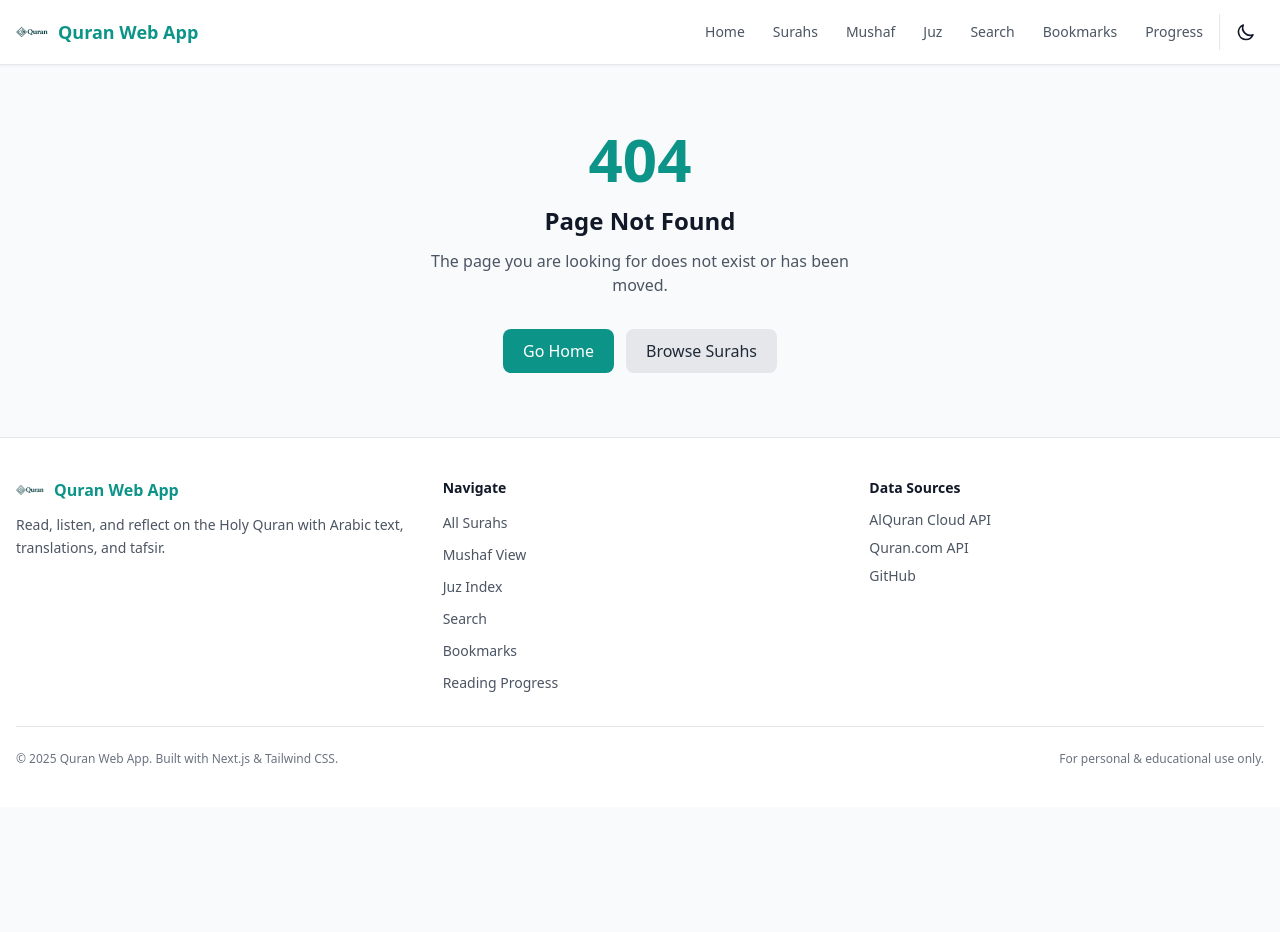
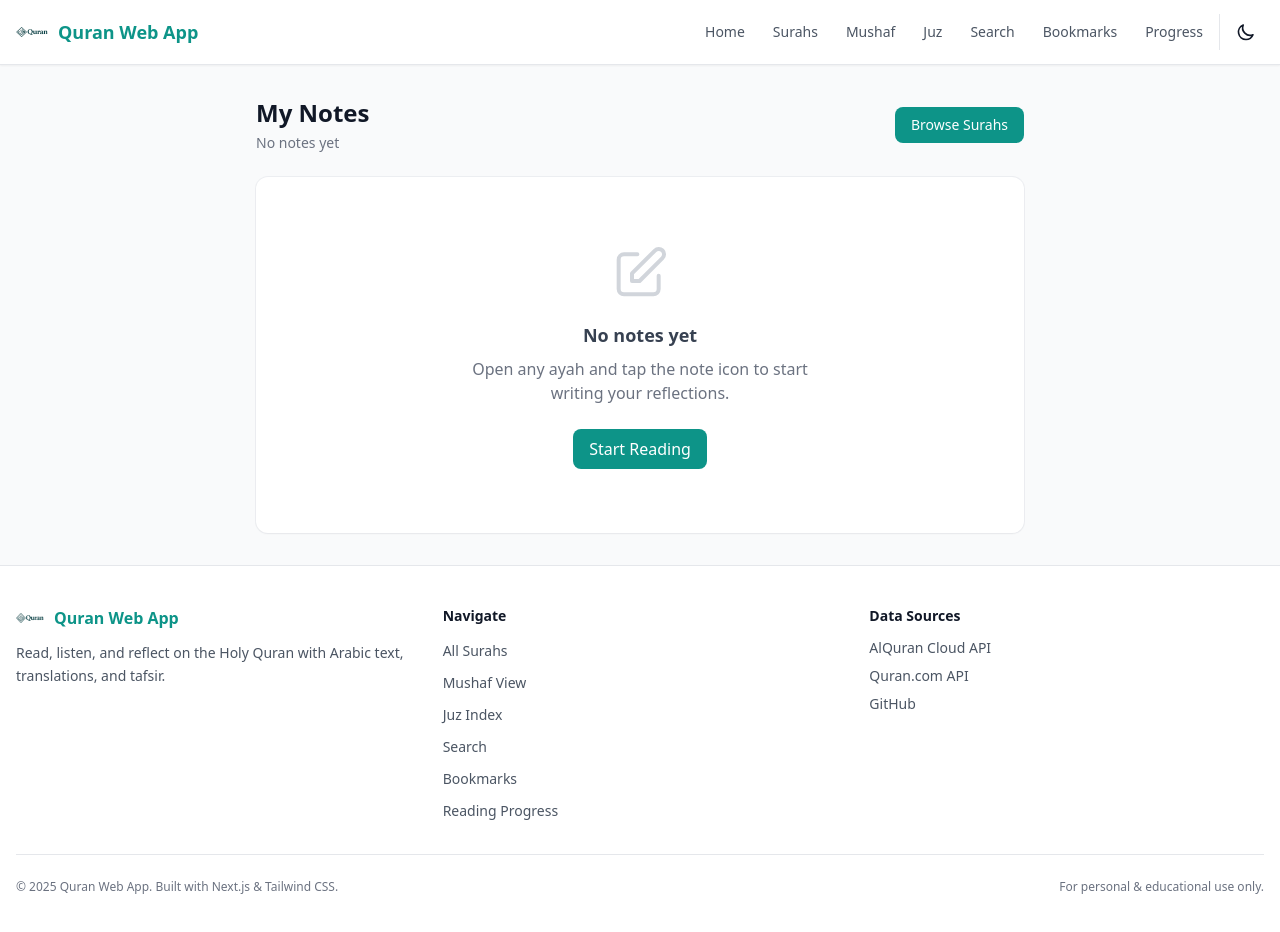
Before and after one commit to maidulcu/Quran-Web-App, a Next.js app: page /notes in a window 1280 px wide. Before the commit this address had no page. Shown: the top 932 px of the page. Before the commit the page ends 807 px from the top, so only its background shows below. Built offline with nearby package versions, Linux system fonts and the light colour scheme.

Commit message:
feat: note-taking on verses — personal notes per ayah with /notes page

```diff
--- /dev/null
+++ b/app/components/AyahNote.js
@@ -0,0 +1,90 @@
+'use client';
+import { useState, useRef, useEffect } from 'react';
+
+export default function AyahNote({ note, onSave, onDelete }) {
+  const [editing, setEditing] = useState(!note);
+  const [text, setText] = useState(note?.text || '');
+  const textareaRef = useRef(null);
+
+  useEffect(() => {
+    if (editing && textareaRef.current) {
+      textareaRef.current.focus();
+      textareaRef.current.style.height = 'auto';
+      textareaRef.current.style.height = textareaRef.current.scrollHeight + 'px';
+    }
+  }, [editing]);
+
+  const handleSave = () => {
+    const trimmed = text.trim();
+    if (trimmed) {
+      onSave(trimmed);
+    } else {
+      onDelete();
+    }
+    setEditing(false);
+  };
+
+  const handleDelete = () => {
+    setText('');
+    onDelete();
+    setEditing(false);
+  };
+
+  if (!editing && !note) return null;
+
+  return (
+    <div className="mt-3 border-t border-gray-100 dark:border-gray-700/50 pt-3">
+      {editing ? (
+        <div>
+          <textarea
+            ref={textareaRef}
+            value={text}
+            onChange={(e) => {
+              setText(e.target.value);
+              e.target.style.height = 'auto';
+              e.target.style.height = e.target.scrollHeight + 'px';
+            }}
+            placeholder="Write a note about this ayah..."
+            className="w-full bg-gray-50 dark:bg-gray-700/50 border border-gray-200 dark:border-gray-600 rounded-lg p-3 text-sm text-gray-800 dark:text-gray-200 placeholder:text-gray-400 resize-none outline-none focus:ring-2 focus:ring-teal-500 dark:focus:ring-teal-400"
+            rows={2}
+          />
+          <div className="flex items-center gap-2 mt-2">
+            <button
+              onClick={handleSave}
+              className="text-xs px-3 py-1 rounded-full bg-teal-600 text-white hover:bg-teal-700 transition-colors"
+            >
+              Save
+            </button>
+            <button
+              onClick={() => { setText(note?.text || ''); setEditing(false); }}
+              className="text-xs px-3 py-1 rounded-full bg-gray-100 dark:bg-gray-700 text-gray-600 dark:text-gray-400 hover:bg-gray-200 dark:hover:bg-gray-600 transition-colors"
+            >
+              Cancel
+            </button>
+            {note && (
+              <button
+                onClick={handleDelete}
+                className="text-xs px-3 py-1 rounded-full bg-red-50 dark:bg-red-900/20 text-red-600 dark:text-red-400 hover:bg-red-100 dark:hover:bg-red-900/40 transition-colors"
+              >
+                Delete
+              </button>
+            )}
+          </div>
+        </div>
+      ) : (
+        <div
+          className="group cursor-pointer"
+          onClick={() => setEditing(true)}
+        >
+          <div className="flex items-center gap-2 mb-1">
+            <svg className="w-3 h-3 text-yellow-500" fill="currentColor" viewBox="0 0 24 24"><path d="M14 2H6a2 2 0 00-2 2v16a2 2 0 002 2h12a2 2 0 002-2V8l-6-6zm-1 2l5 5h-5V4zM6 20V4h5v7h7v9H6z"/></svg>
+            <span className="text-xs font-medium text-gray-400 dark:text-gray-500">My Note</span>
+          </div>
+          <p className="text-sm text-gray-600 dark:text-gray-400 leading-relaxed whitespace-pre-wrap group-hover:text-teal-600 dark:group-hover:text-teal-400 transition-colors">
+            {note.text}
+          </p>
+        </div>
+      )}
+    </div>
+  );
+}
--- /dev/null
+++ b/app/hooks/useNotes.js
@@ -0,0 +1,66 @@
+'use client';
+import { useState, useEffect, useCallback } from 'react';
+
+const NOTES_KEY = 'quranNotes';
+
+export function useNotes() {
+  const [notes, setNotes] = useState({});
+  const [loaded, setLoaded] = useState(false);
+
+  useEffect(() => {
+    try {
+      const saved = localStorage.getItem(NOTES_KEY);
+      if (saved) setNotes(JSON.parse(saved));
+    } catch {}
+    setLoaded(true);
+  }, []);
+
+  const persist = useCallback((next) => {
+    try {
+      localStorage.setItem(NOTES_KEY, JSON.stringify(next));
+    } catch {}
+  }, []);
+
+  const getNote = useCallback((surah, ayah) => {
+    return notes[`${surah}:${ayah}`] || null;
+  }, [notes]);
+
+  const saveNote = useCallback((surah, ayah, text) => {
+    const key = `${surah}:${ayah}`;
+    const now = Date.now();
+    setNotes(prev => {
+      const existing = prev[key];
+      const next = {
+        ...prev,
+        [key]: {
+          text,
+          createdAt: existing?.createdAt || now,
+          updatedAt: now,
+        },
+      };
+      persist(next);
+      return next;
+    });
+  }, [persist]);
+
+  const deleteNote = useCallback((surah, ayah) => {
+    const key = `${surah}:${ayah}`;
+    setNotes(prev => {
+      const next = { ...prev };
+      delete next[key];
+      persist(next);
+      return next;
+    });
+  }, [persist]);
+
+  const allNotes = Object.entries(notes)
+    .map(([key, val]) => {
+      const [surah, ayah] = key.split(':').map(Number);
+      return { surah, ayah, ...val };
+    })
+    .sort((a, b) => b.updatedAt - a.updatedAt);
+
+  const count = allNotes.length;
+
+  return { notes, loaded, getNote, saveNote, deleteNote, allNotes, count };
+}
--- /dev/null
+++ b/app/notes/page.js
@@ -0,0 +1,71 @@
+'use client';
+import Link from 'next/link';
+import { useNotes } from '../hooks/useNotes';
+
+export default function NotesPage() {
+  const { allNotes, count } = useNotes();
+
+  return (
+    <div className="container mx-auto px-4 py-8">
+      <div className="max-w-3xl mx-auto">
+        <div className="flex items-center justify-between mb-6">
+          <div>
+            <h1 className="text-2xl font-bold text-gray-900 dark:text-white">My Notes</h1>
+            <p className="text-sm text-gray-500 dark:text-gray-400 mt-1">
+              {count === 0 ? 'No notes yet' : `${count} note${count === 1 ? '' : 's'}`}
+            </p>
+          </div>
+          <Link
+            href="/surahs"
+            className="text-sm px-4 py-2 rounded-lg bg-teal-600 text-white hover:bg-teal-700 transition-colors"
+          >
+            Browse Surahs
+          </Link>
+        </div>
+
+        {allNotes.length === 0 ? (
+          <div className="text-center py-16 bg-white dark:bg-gray-800 rounded-xl shadow-sm ring-1 ring-gray-200/60 dark:ring-gray-700/60">
+            <svg className="w-16 h-16 mx-auto mb-4 text-gray-300 dark:text-gray-600" fill="none" stroke="currentColor" viewBox="0 0 24 24">
+              <path strokeLinecap="round" strokeLinejoin="round" strokeWidth={1.5} d="M11 5H6a2 2 0 00-2 2v11a2 2 0 002 2h11a2 2 0 002-2v-5m-1.414-9.414a2 2 0 112.828 2.828L11.828 15H9v-2.828l8.586-8.586z" />
+            </svg>
+            <h2 className="text-lg font-semibold text-gray-700 dark:text-gray-300 mb-2">No notes yet</h2>
+            <p className="text-gray-500 dark:text-gray-400 mb-6 max-w-sm mx-auto">
+              Open any ayah and tap the note icon to start writing your reflections.
+            </p>
+            <Link
+              href="/surahs"
+              className="inline-flex items-center gap-2 px-4 py-2 rounded-lg bg-teal-600 text-white hover:bg-teal-700 transition-colors"
+            >
+              Start Reading
+            </Link>
+          </div>
+        ) : (
+          <div className="space-y-3">
+            {allNotes.map((note) => (
+              <Link
+                key={`${note.surah}:${note.ayah}`}
+                href={`/surah/${note.surah}#ayah-${note.ayah}`}
+                className="block bg-white dark:bg-gray-800 rounded-xl p-4 shadow-sm ring-1 ring-gray-200/60 dark:ring-gray-700/60 hover:shadow-md transition-shadow"
+              >
+                <div className="flex items-center gap-2 mb-2">
+                  <span className="text-xs font-medium bg-teal-100 dark:bg-teal-900/50 text-teal-800 dark:text-teal-200 px-2 py-0.5 rounded-full">
+                    {note.surah}:{note.ayah}
+                  </span>
+                  <span className="text-xs text-gray-400 dark:text-gray-500">
+                    Surah {note.surah}
+                  </span>
+                  <span className="text-xs text-gray-300 dark:text-gray-600 ml-auto">
+                    {new Date(note.updatedAt).toLocaleDateString()}
+                  </span>
+                </div>
+                <p className="text-sm text-gray-600 dark:text-gray-400 leading-relaxed line-clamp-3">
+                  {note.text}
+                </p>
+              </Link>
+            ))}
+          </div>
+        )}
+      </div>
+    </div>
+  );
+}
--- a/app/page.js
+++ b/app/page.js
@@ -94,6 +94,7 @@ export default function Home() {
             { href: '/bookmarks', title: 'Bookmarks', desc: 'Save and revisit your favorite Ayahs.' },
             { href: '/mushaf/1', title: 'Mushaf View', desc: 'Page-by-page reading like a physical Quran.' },
             { href: '/progress', title: 'Reading Progress', desc: 'Track your Quran reading journey across all surahs.' },
+            { href: '/notes', title: 'My Notes', desc: 'Personal reflections and notes on verses.' },
           ].map((card, i) => (
             <Link
               key={card.href}
--- a/app/surah/[id]/SurahDetail.js
+++ b/app/surah/[id]/SurahDetail.js
@@ -14,7 +14,9 @@ import { useReadingProgress } from '../../hooks/useReadingProgress';
 import { parseTajweedText } from '../../lib/tajweed';
 import { getSurahInfo } from '../../lib/surahInfo';
 import { useWordByWord } from '../../hooks/useWordByWord';
+import { useNotes } from '../../hooks/useNotes';
 import FontSizeSlider from '../../components/FontSizeSlider';
+import AyahNote from '../../components/AyahNote';
 import TafsirSelector from '../../components/TafsirSelector';
 import TajweedToggle from '../../components/TajweedToggle';
 import TranslationSelector from '../../components/TranslationSelector';
@@ -70,6 +72,7 @@ export default function SurahDetail({ initialData }) {
   const { markAyahRead } = useReadingProgress();
   const { tajweedEnabled, toggleTajweed } = useTajweed();
   const { enabled: wbwEnabled, toggle: toggleWbw, fetchWords } = useWordByWord();
+  const { getNote, saveNote, deleteNote } = useNotes();
   const { selected: selectedTranslations, available: transAvailable, toggleTranslation } = useTranslations();
   const [tajweedData, setTajweedData] = useState({});
   const [tajweedLoading, setTajweedLoading] = useState(false);
@@ -534,6 +537,22 @@ export default function SurahDetail({ initialData }) {
                 >
                   <svg className="w-4 h-4" fill="none" stroke="currentColor" viewBox="0 0 24 24"><path strokeLinecap="round" strokeLinejoin="round" strokeWidth={2} d="M13 16h-1v-4h-1m1-4h.01M21 12a9 9 0 11-18 0 9 9 0 0118 0z" /></svg>
                 </button>
+                {/* Note button */}
+                <button
+                  onClick={() => {
+                    const el = document.getElementById(`note-${ayah.number}`);
+                    if (el) el.scrollIntoView({ behavior: 'smooth', block: 'center' });
+                  }}
+                  className={`p-1.5 rounded-full transition-colors ${
+                    getNote(surah.number, ayah.number)
+                      ? 'text-yellow-500 hover:text-yellow-600 bg-yellow-50 dark:bg-yellow-900/20'
+                      : 'text-gray-400 hover:text-teal-600 hover:bg-gray-100 dark:hover:bg-gray-700'
+                  }`}
+                  aria-label={`Note for ayah ${ayah.number}`}
+                  title="Note"
+                >
+                  <svg className="w-4 h-4" fill={getNote(surah.number, ayah.number) ? 'currentColor' : 'none'} stroke="currentColor" viewBox="0 0 24 24"><path strokeLinecap="round" strokeLinejoin="round" strokeWidth={2} d="M11 5H6a2 2 0 00-2 2v11a2 2 0 002 2h11a2 2 0 002-2v-5m-1.414-9.414a2 2 0 112.828 2.828L11.828 15H9v-2.828l8.586-8.586z" /></svg>
+                </button>
               </div>
             </div>
             <div
@@ -597,6 +616,15 @@ export default function SurahDetail({ initialData }) {
                 </div>
               </div>
             )}
+
+            {/* Note section */}
+            <div id={`note-${ayah.number}`}>
+              <AyahNote
+                note={getNote(surah.number, ayah.number)}
+                onSave={(text) => saveNote(surah.number, ayah.number, text)}
+                onDelete={() => deleteNote(surah.number, ayah.number)}
+              />
+            </div>
           </article>
         ))}
       </div>
```
